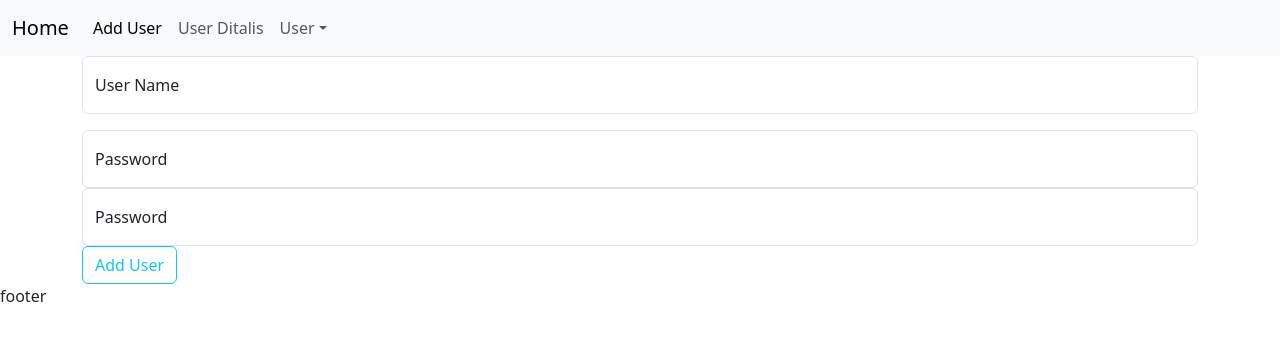
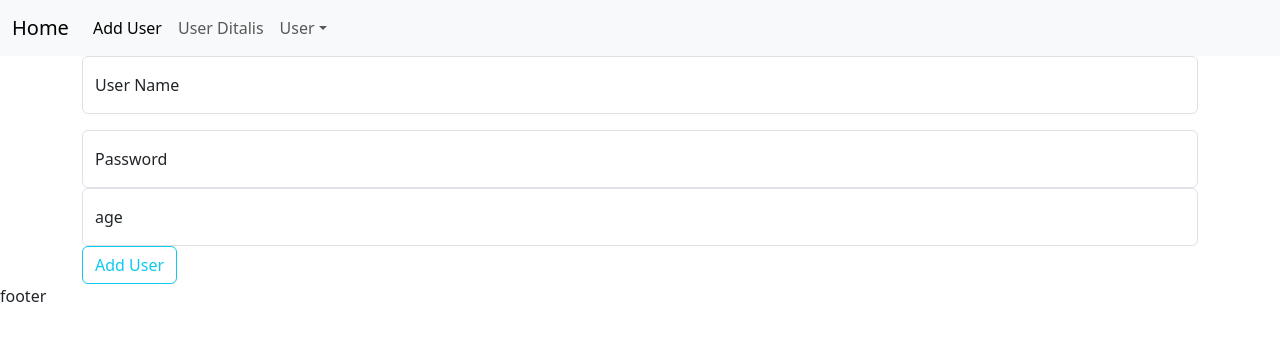
Before and after one commit to islamalama22/UMSReact, a React (Vite) app: page /users/add in a window 1280 px wide. Shown: the top 340 px of the page. Built offline with nearby package versions, Linux system fonts and the light colour scheme.

Commit message:
send data  as  json

```diff
--- a/src/assets/pages/user/AddUser.jsx
+++ b/src/assets/pages/user/AddUser.jsx
@@ -6,9 +6,9 @@ function AddUser() {
 
   const {register,handleSubmit,formState:{errors}}=useForm();
 
-  const AddUser=(test)=>{
-   console.log(test);
-  }
+  const AddUser=async (values)=>{
+   const response=await axios.post(`${import.meta.env.VITE_BURL}/users` ,values)
+    };
 
   return (
     <div className="container">
@@ -25,8 +25,8 @@ function AddUser() {
         </div>
 
          <div className="form-floating">
-          <input  {...register('age')} type="text" className="form-control" id="floatingPassword" placeholder="Password" />
-          <label htmlFor="floatingPassword">Password</label>
+          <input  {...register('age')} type="text" className="form-control" id="floatingage" placeholder="Password" />
+          <label htmlFor="floatingage">age</label>
         </div>
 
         <button className='btn btn-outline-info'> Add User</button>
```
